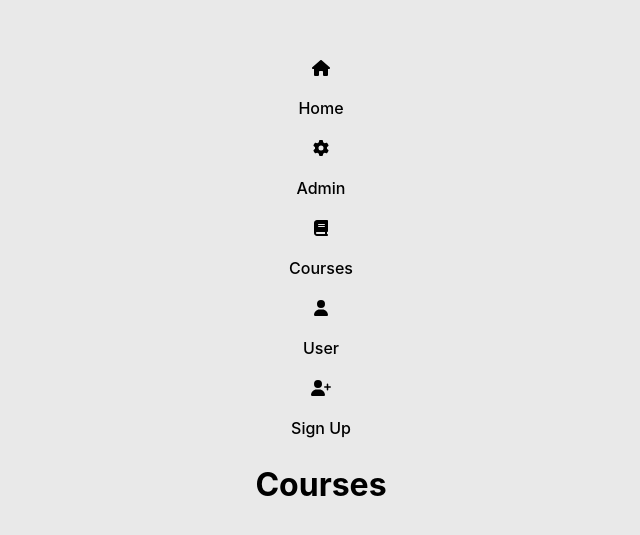
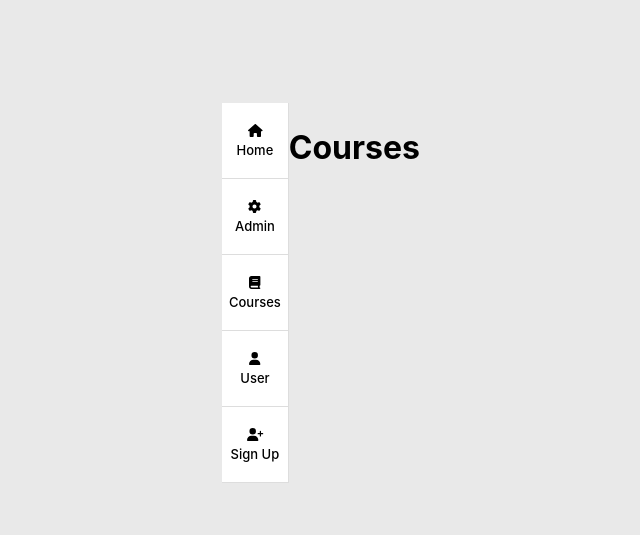
Before and after one commit to njped/capstone-project, a React (Vite) app in the folder client/: page /courses in a window 1280 px wide. Shown: the part 107-642 px from the top of the page, without its empty margins (319-959 px from the left). Built offline with nearby package versions, Linux system fonts and the light colour scheme; no server answers.

Commit message:
Styled Courses page

```diff
--- a/client/src/pages/Courses.css
+++ b/client/src/pages/Courses.css
@@ -0,0 +1,104 @@
+body, header, div {
+    margin: 0;
+    padding: 0;
+    border: none;
+}
+
+#coursePageContainer {
+    display: flex;
+    flex-direction: row;
+
+}
+    #coursesPageNav {
+        background-color: #fff;
+        border-right: 1px solid #DDDDDD;
+    }
+        #navLinks {
+            display: flex;
+            flex-direction: column;
+
+        }
+            #navLinks a {
+                border-bottom: 1px solid #DDDDDD;
+                padding: calc(1em + 0.390625vw) 0 0 0;
+                font-size: calc(8px + 0.390625vw);
+            }
+            #navLinks a p {
+                padding: 0 calc(.15em + 0.390625vw) calc(1em + 0.390625vw) calc(.15em + 0.390625vw);
+                margin: 0;
+            }
+    #coursesPageManage {
+        display: flex;
+        justify-content: center;
+    }
+        #coursesComponentContainer {
+            flex-basis: 70%;
+        }
+            #coursesComponentContainer h1 {
+                font-size: calc(24px + 0.390625vw)
+            }
+            #coursesCardContainer {
+
+            }
+                .courseCards {
+                    display: flex;
+                    flex-direction: column;
+                    margin: 0 0 calc(2em + 0.390625vw) 0;
+                    border: 1px solid #DDDDDD;
+                    border-radius: calc(30px + 0.390625vw);
+                    background-color: #fff;
+                    align-items: center;
+                }
+                    .courseMainInfoDiv {
+                        width: 80%;
+                        display: flex;
+                        flex-direction: column;
+                        align-items: center;
+                    }
+                        .courseHeaderDiv {
+                            display: flex;
+                            border-bottom: 1px solid #DDDDDD;
+                            align-self: flex-start;
+                        }
+                            .courseTitle {
+                                margin: 1em .5em 0 0;
+                                font-size: calc(15px + 0.390625vw);
+                            }
+                            .courseId {
+                                margin: 1em 0 0 .5em;
+                                font-size: calc(15px + 0.390625vw);
+                            }
+                    .courseDescription {
+                        text-align: left;
+                        font-size: calc(12px + 0.390625vw);
+                    }
+                    .moreCourseInfoButton {
+                        width: calc(1% + 0.390625vw);
+                        align-self: flex-start;
+                        border: none;
+                        background-color: inherit;
+                        font-size: calc(12px + 0.390625vw);
+
+                    }
+                        .courseAdditionalInfoDivContainer {
+                            display: none;
+                        }
+                            .courseAdditionalInfoDiv {
+                                display: flex;
+
+                            }
+                                .courseAdditionalInfoDiv h3 {
+                                    padding: 0 calc(1em + 0.390625vw) 0 calc(1em + 0.390625vw);
+                                    font-size: calc(10px + 0.390625vw);
+                                }
+                        .coursesCardButtonDiv {
+                            display: flex;
+                            justify-content: space-around;
+                        }
+                            .coursesCardButtonDiv button {
+                                font-size: calc(12px + 0.390625vw);
+                                background-color: inherit;
+                                margin: 0em 0em 1em 0em;
+                                border: none;
+                                border-radius: .5em;
+                            }
```
